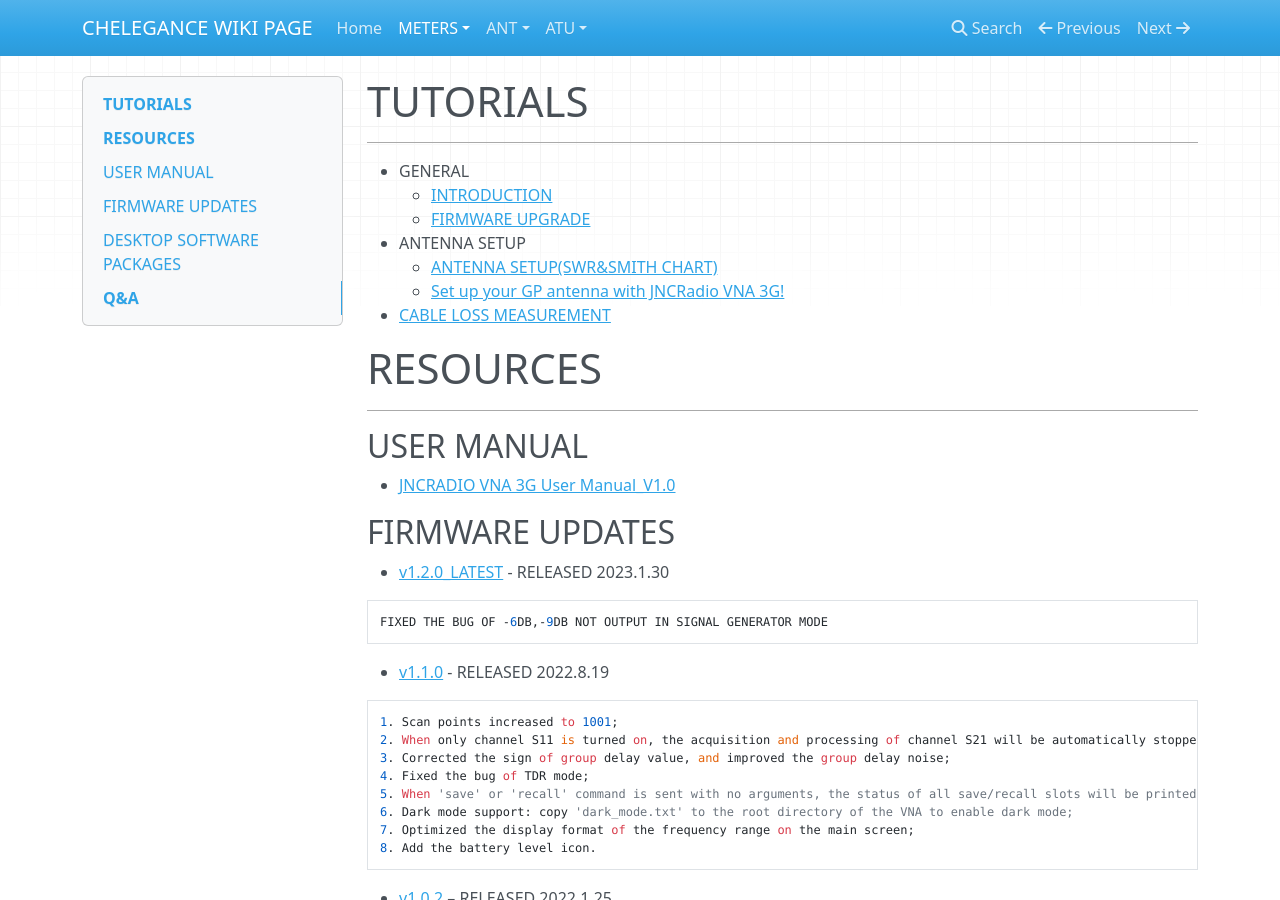
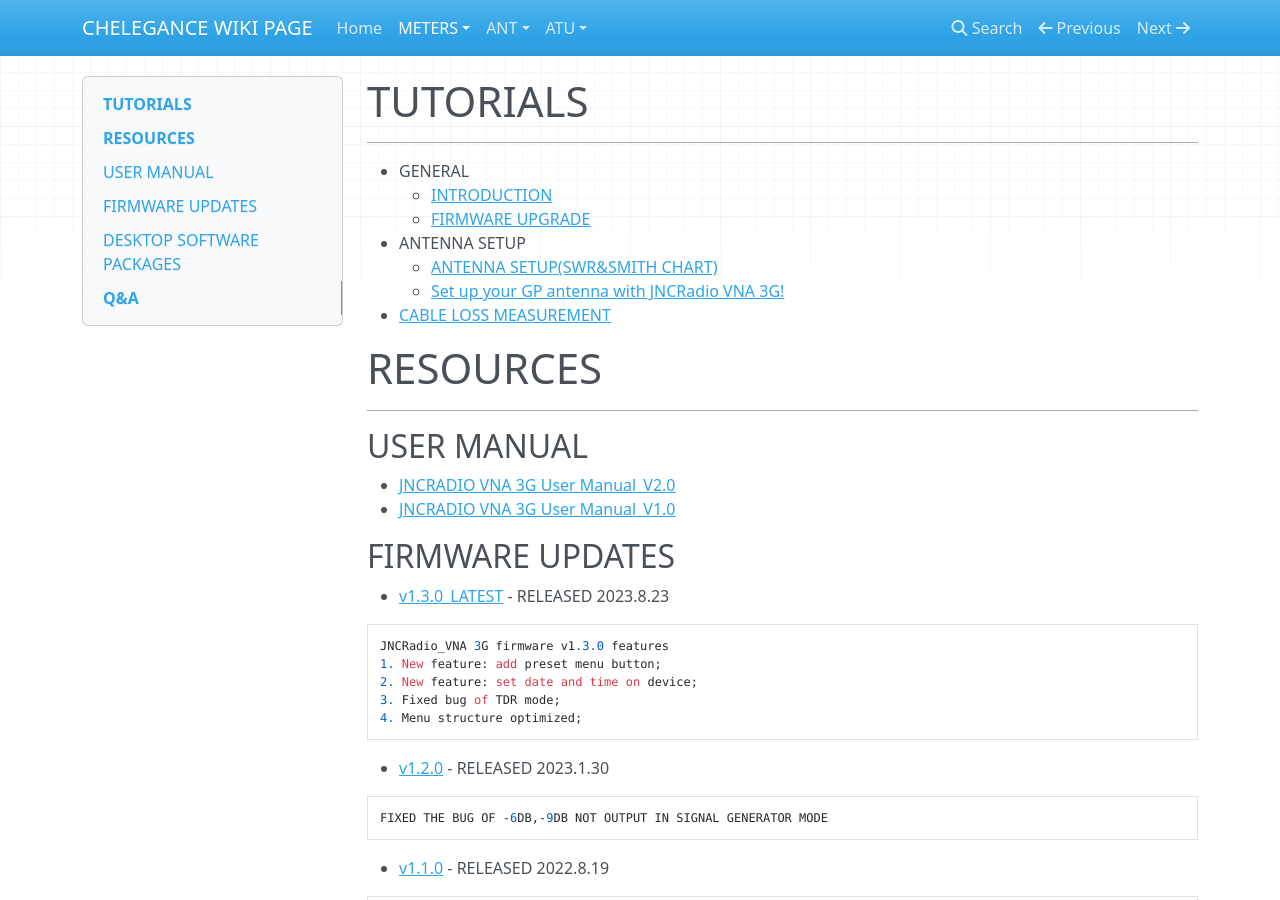
Before and after one commit to CHELEGANCE/WIKI, an MkDocs documentation site: the page built from docs/METER/JNCRADIO-VNA-3G/JNCRADIO-VNA-3G.md, in a window 1280 px wide and 900 px high. Built offline with MkDocs 1.6.1, drawn with Linux system fonts in a browser that asks for light colours; nearby versions of some CDN libraries.

````diff
--- a/docs/METER/JNCRADIO-VNA-3G/JNCRADIO-VNA-3G.md
+++ b/docs/METER/JNCRADIO-VNA-3G/JNCRADIO-VNA-3G.md
@@ -14,11 +14,21 @@
 ---
 ## USER MANUAL
 
+- [JNCRADIO VNA 3G User Manual_V2.0](v2_JNCRadio VNA 3G Portable Vector Network Analyzer User Manual V2.0.pdf)
 - [JNCRADIO VNA 3G User Manual_V1.0](JNCRadio VNA 3G Portable Vector Network Analyzer User Manual V1.0_0.1.pdf)
 
 ## FIRMWARE UPDATES
 
-- [v1.2.0_LATEST](v1.2.0.zip) - RELEASED 2023.1.30
+- [v1.3.0_LATEST](JNCRadio_VNA_3G_firmware_v1.3.0.zip) - RELEASED 2023.8.23
+```
+JNCRadio_VNA 3G firmware v1.3.0 features
+1. New feature: add preset menu button;
+2. New feature: set date and time on device;
+3. Fixed bug of TDR mode;
+4. Menu structure optimized;
+```
+
+- [v1.2.0](v1.2.0.zip) - RELEASED 2023.1.30
 ```
 FIXED THE BUG OF -6DB,-9DB NOT OUTPUT IN SIGNAL GENERATOR MODE
 ```
````
Also changed, not shown: 3 other files.
